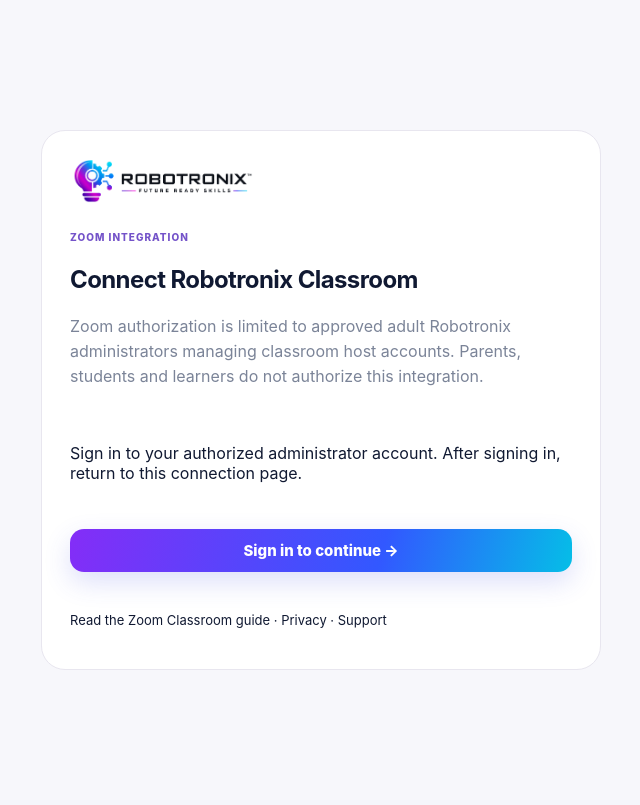
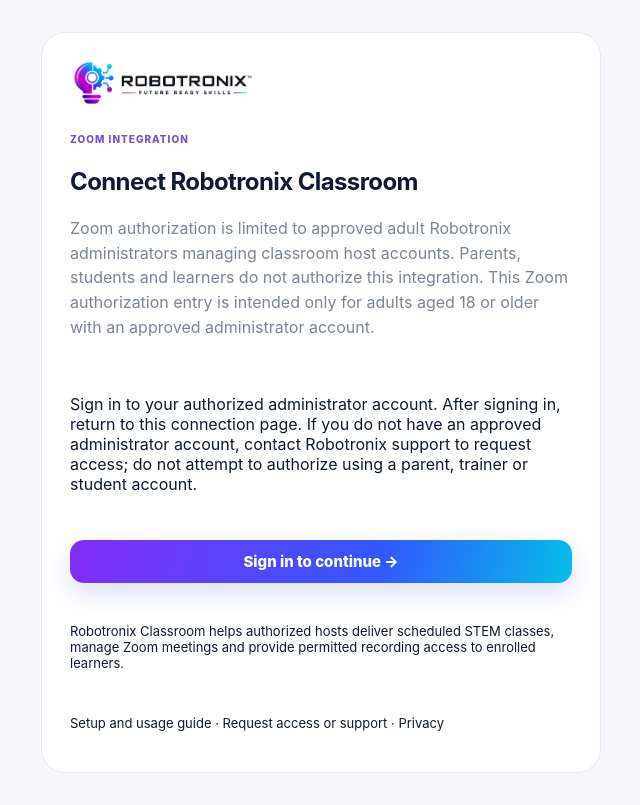
Before and after one commit to prashant-aggarwal-it/robotronix-learning-portal, a Next.js app: page /zoom/connect in a window 1280 px wide. Shown: the whole page, without its empty margins (319-959 px from the left). Built offline with nearby package versions, Linux system fonts and the light colour scheme; no server answers.

Commit message:
fix: clarify adult-only admin authorization and access path on Zoom landing

```diff
--- a/app/zoom/connect/page.tsx
+++ b/app/zoom/connect/page.tsx
@@ -8,8 +8,8 @@ export default function ZoomConnectLanding(){
  useEffect(()=>{let active=true;getCurrentAccountAccess().then(a=>{if(active)setState(a.state==="active"?(a.role==="admin"?"admin":"restricted"):"guest")}).catch(()=>{if(active)setState("guest")});return()=>{active=false}},[]);
  return <main className="authPage"><section className="authCard" style={{maxWidth:620}}>
  <Link className="authBrand" href="/"><img src="/brand/robotronix-horizontal.png" alt="Robotronix"/></Link>
- <div className="formStepHead"><span>ZOOM INTEGRATION</span><h1>Connect Robotronix Classroom</h1><p>Zoom authorization is limited to approved adult Robotronix administrators managing classroom host accounts. Parents, students and learners do not authorize this integration.</p></div>
- {state==="checking"?<p role="status">Checking your portal access…</p>:state==="guest"?<><p>Sign in to your authorized administrator account. After signing in, return to this connection page.</p><Link className="button fullButton" href="/login?next=%2Fzoom%2Fconnect">Sign in to continue →</Link></>:state==="restricted"?<div className="errorBanner" role="alert">This account cannot authorize Zoom Classroom. Contact your Robotronix administrator if you believe you need host management access.</div>:<><p>Only an authorized adult account holder may connect Zoom. Ensure you have permission to authorize the Zoom account and understand the access requested.</p><label style={{display:"flex",alignItems:"flex-start",gap:10,margin:"16px 0"}}><input type="checkbox" checked={confirmed} onChange={e=>setConfirmed(e.target.checked)}/><span>I confirm that I am at least 18 years old and am authorized to connect this Zoom host account.</span></label><Link href={confirmed?"/admin/zoom":"/zoom/connect"} aria-disabled={!confirmed} onClick={e=>{if(!confirmed)e.preventDefault()}} className="button fullButton">Continue to Zoom host management →</Link><p style={{fontSize:13,marginTop:14}}>In Zoom host management, select Connect host account to review permissions on Zoom's authorization screen.</p></>}
- <p style={{marginTop:22,fontSize:13}}><Link href="/zoom-guide">Read the Zoom Classroom guide</Link> · <Link href="/privacy">Privacy</Link> · <Link href="/support">Support</Link></p>
+ <div className="formStepHead"><span>ZOOM INTEGRATION</span><h1>Connect Robotronix Classroom</h1><p>Zoom authorization is limited to approved adult Robotronix administrators managing classroom host accounts. Parents, students and learners do not authorize this integration. This Zoom authorization entry is intended only for adults aged 18 or older with an approved administrator account.</p></div>
+ {state==="checking"?<p role="status">Checking your portal access…</p>:state==="guest"?<><p>Sign in to your authorized administrator account. After signing in, return to this connection page. If you do not have an approved administrator account, contact Robotronix support to request access; do not attempt to authorize using a parent, trainer or student account.</p><Link className="button fullButton" href="/login?next=%2Fzoom%2Fconnect">Sign in to continue →</Link></>:state==="restricted"?<div className="errorBanner" role="alert">This account cannot authorize Zoom Classroom. Contact your Robotronix administrator if you believe you need host management access.</div>:<><p>Only an authorized adult account holder may connect Zoom. Ensure you have permission to authorize the Zoom account and understand the access requested.</p><label style={{display:"flex",alignItems:"flex-start",gap:10,margin:"16px 0"}}><input type="checkbox" checked={confirmed} onChange={e=>setConfirmed(e.target.checked)}/><span>I confirm that I am at least 18 years old and am authorized to connect this Zoom host account.</span></label><Link href={confirmed?"/admin/zoom":"/zoom/connect"} aria-disabled={!confirmed} onClick={e=>{if(!confirmed)e.preventDefault()}} className="button fullButton">Continue to Zoom host management →</Link><p style={{fontSize:13,marginTop:14}}>In Zoom host management, select Connect host account to review permissions on Zoom's authorization screen.</p></>}
+ <p style={{marginTop:22,fontSize:13}}>Robotronix Classroom helps authorized hosts deliver scheduled STEM classes, manage Zoom meetings and provide permitted recording access to enrolled learners.</p><p style={{fontSize:13}}><Link href="/zoom-guide">Setup and usage guide</Link> · <Link href="/support">Request access or support</Link> · <Link href="/privacy">Privacy</Link></p>
  </section></main>
 }
```
